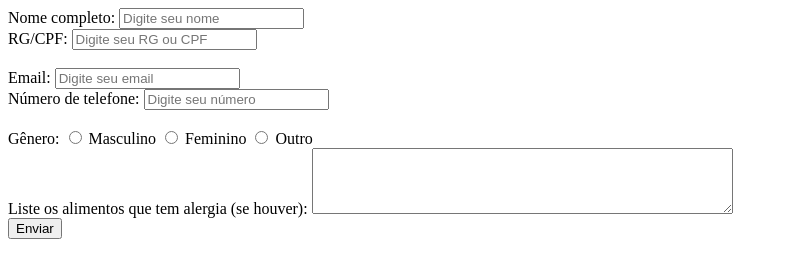
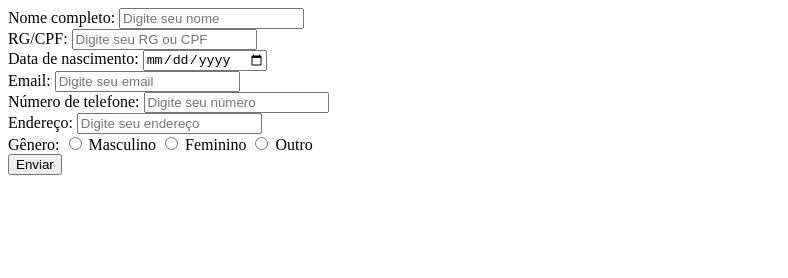
Before and after one commit to ClaraGrigolon/Formulario-de-inscricao, a plain HTML site: page index.html in a window 1280 px wide. Shown: the whole page, without its empty margins (0-788 px from the left). Drawn offline with Linux system fonts and the light colour scheme.

Commit message:
index.html

```diff
--- a/index.html
+++ b/index.html
@@ -12,7 +12,8 @@
     <label for="name">RG/CPF:</label>
     <input type="text" id="name" name="name" placeholder="Digite seu RG ou CPF" pattern="[0-9]-">
     <br>
-
+    <label for="date">Data de nascimento:</label>
+    <input id="date" type="date" />
     <br>
     <label for="email para contato">Email:</label>
     <input type="email" id="email" name="email" placeholder="Digite seu email">
@@ -20,7 +21,8 @@
     <label for="telNo">Número de telefone:</label>
     <input type="tel" id="telNo" name="telNo" placeholder="Digite seu número" pattern="[0-9]-()"/>
     <br>
-
+    <label for="address">Endereço:</label>
+    <input type="text" id="address" name="address" placeholder="Digite seu endereço">
     <br>
     <label for="gender-male">Gênero: </label>
     <input type="radio" id="gender-male" name="gender" value="male">
@@ -35,9 +37,6 @@
     Outro
     </label>
     <br>
-    <label for="message">Liste os alimentos que tem alergia (se houver):</label>
-    <textarea id="message" name="message" rows="4" cols="50"></textarea>
-    <br>
     <button type="submit">Enviar</button>
 </body>
 </html>
```
